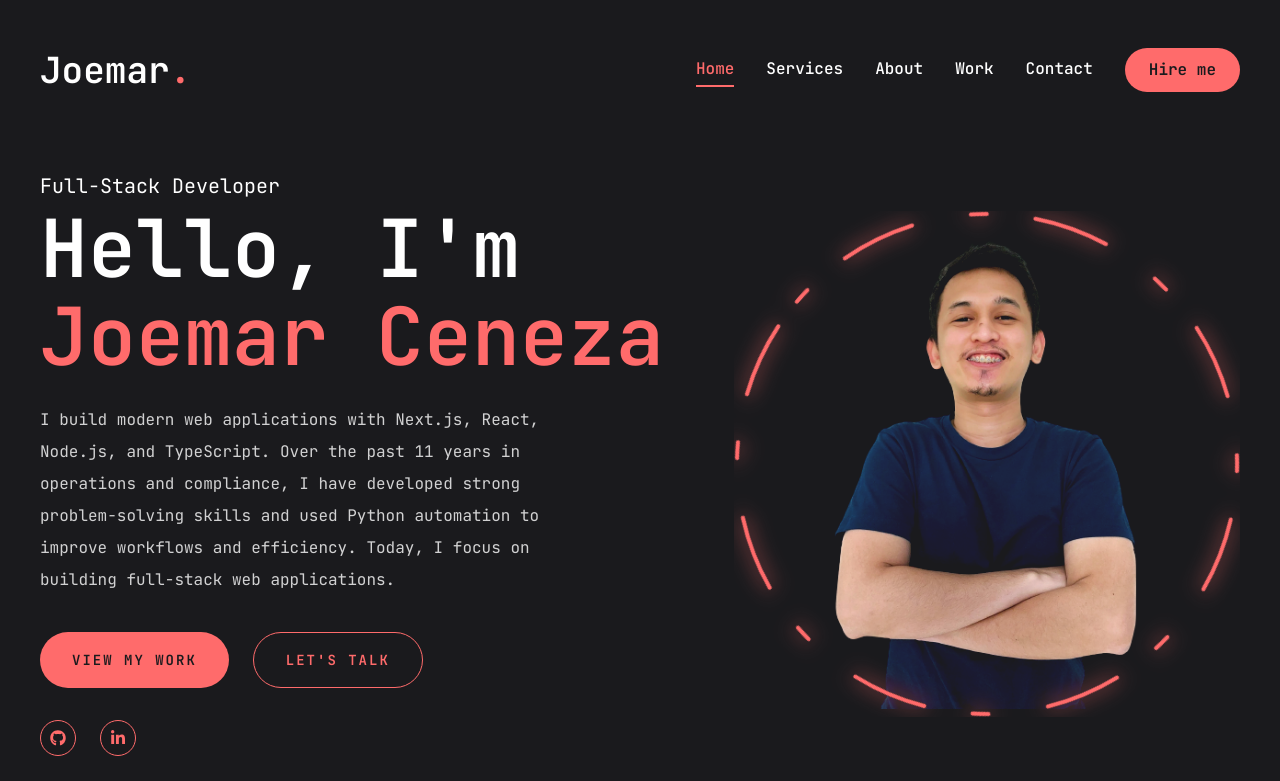
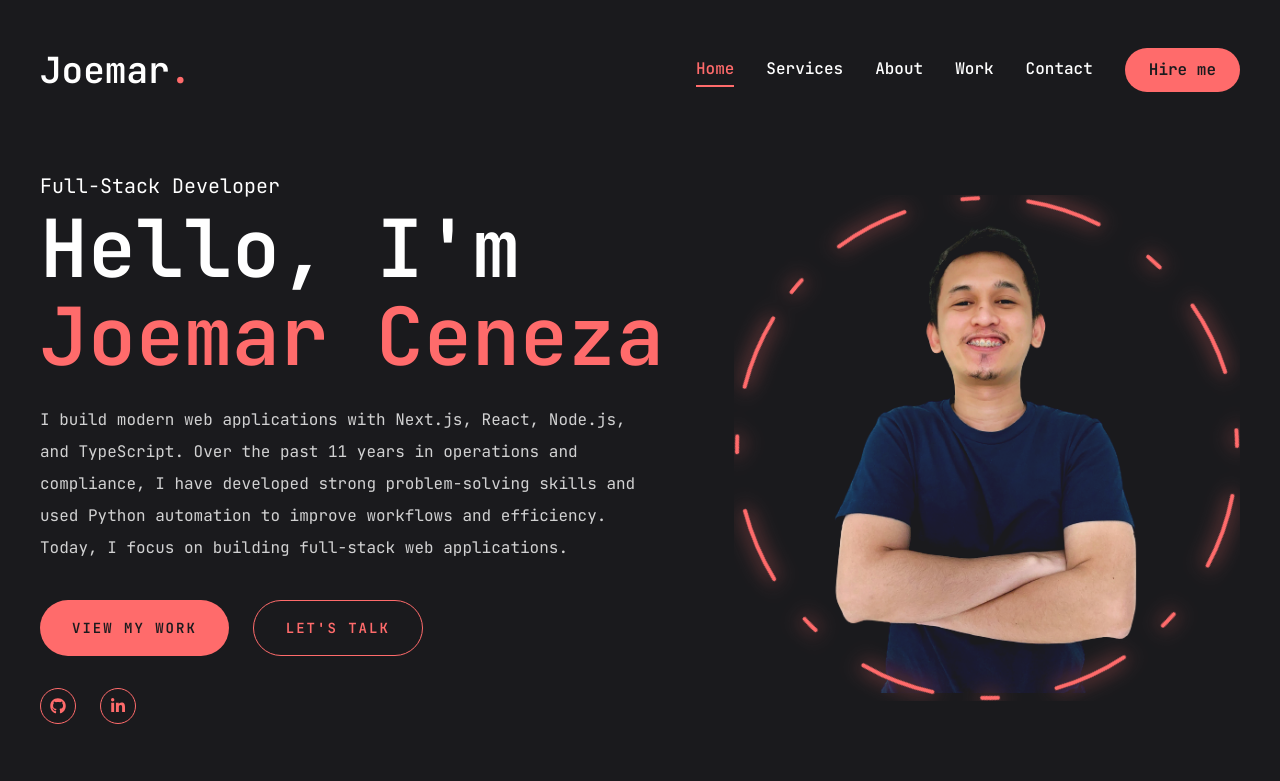
Before and after one commit to joemar-ceneza/portfolio-v4, a Next.js app: page / in a window 1280 px wide. Shown: the top 781 px of the page. Built offline with nearby package versions, Linux system fonts and the light colour scheme; no server answers.

Commit message:
Update homepage layout: adjust padding and increase description width for better visibility

```diff
--- a/src/app/page.tsx
+++ b/src/app/page.tsx
@@ -8,14 +8,14 @@ export default function Home() {
   return (
     <section className="flex-1 flex flex-col justify-center py-8 xl:py-0">
       <div className="container mx-auto">
-        <div className="flex flex-col xl:flex-row items-center justify-between xl:pt-8 xl:pb-24">
+        <div className="flex flex-col xl:flex-row items-center justify-between xl:pt-8 xl:pb-14">
           <div className="text-center xl:text-left order-2 xl:order-none">
             <span className="text-base sm:text-xl">Full-Stack Developer</span>
             <h1 className="h1 mb-6">
               Hello, I&apos;m <br />
               <span className="text-accent">Joemar Ceneza</span>
             </h1>
-            <p className="max-w-[500px] mb-8 sm:mb-9 text-white/80 mx-auto xl:mx-0">
+            <p className="max-w-[600px] mb-8 sm:mb-9 text-white/80 mx-auto xl:mx-0">
               I build modern web applications with Next.js, React, Node.js, and TypeScript.
               Over the past 11 years in operations and compliance, I have developed strong problem-solving skills and used Python automation to improve workflows and efficiency.
               Today, I focus on building full-stack web applications.
```
